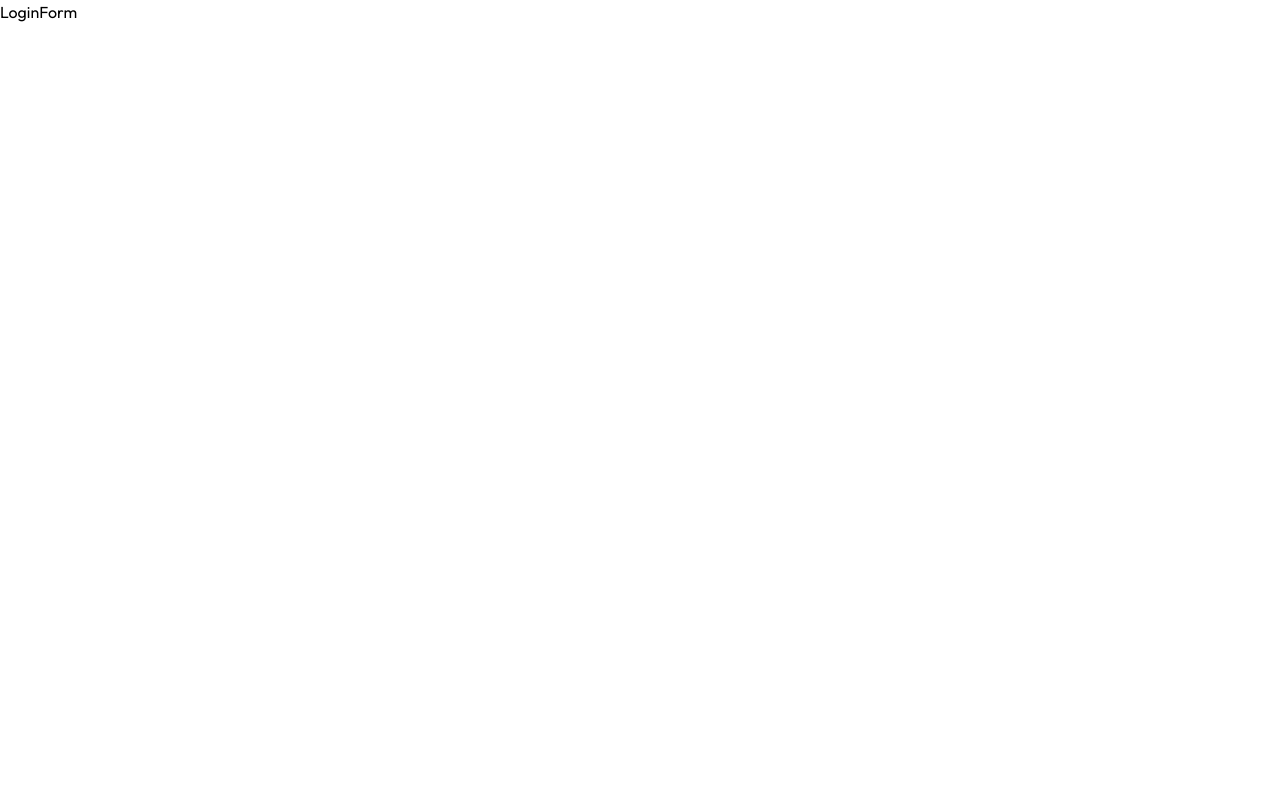
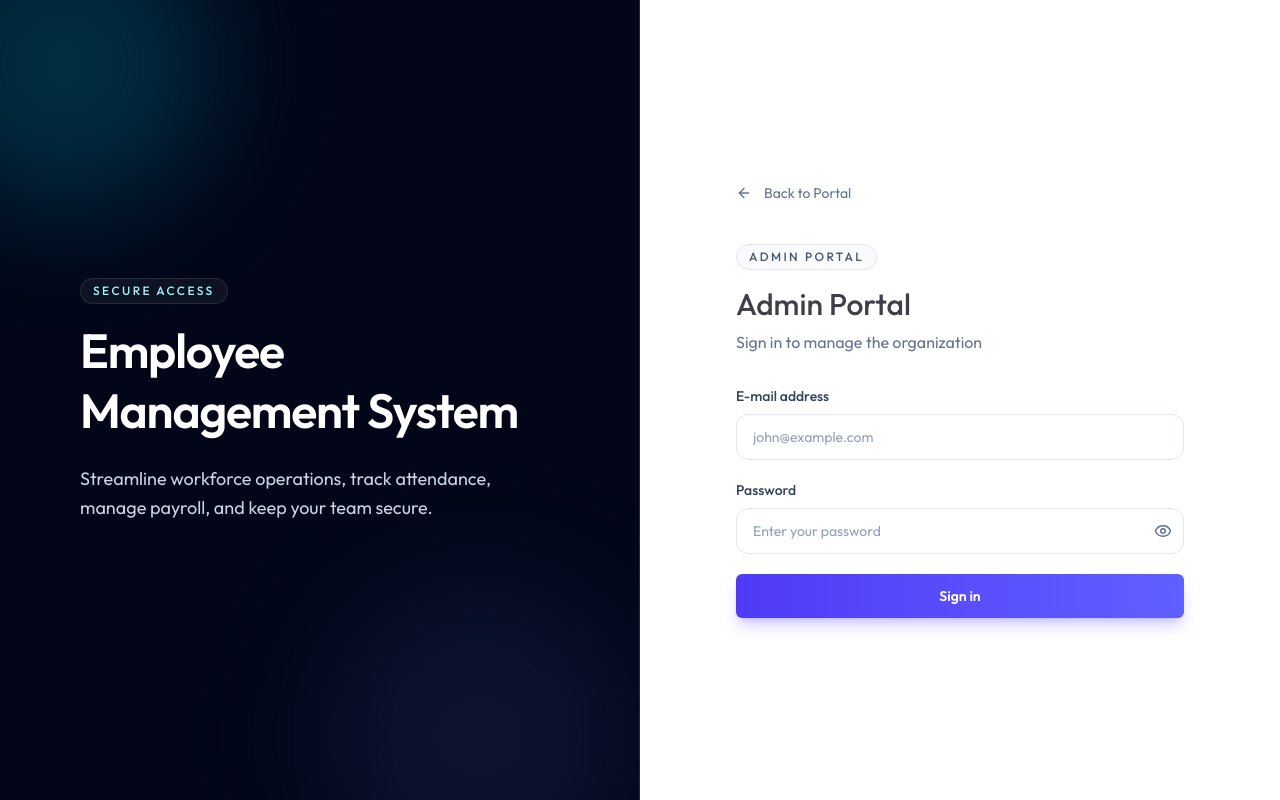
Before and after one commit to MayanthaS/Employee-Management-Systems, a React (Vite) app in the folder client/: page /login/admin in a window 1280 px wide. Built offline with nearby package versions, Linux system fonts and the light colour scheme.

Commit message:
Loging form UI cOMPLETE

```diff
--- a/client/src/components/LoginForm.jsx
+++ b/client/src/components/LoginForm.jsx
@@ -1,7 +1,115 @@
-import React from "react";
+import { useState } from "react";
+import LoginLeftSide from "./LoginLeftSide";
+import { Link } from "react-router-dom";
+import { ArrowLeftIcon, EyeIcon, EyeOffIcon, Loader2Icon } from "lucide-react";
 
-const LoginForm = () => {
-  return <div>LoginForm</div>;
+const LoginForm = ({ role, title, subtitle }) => {
+  const [email, setEmail] = useState("");
+  const [password, setPassword] = useState("");
+  const [showPassword, setShowPassword] = useState(false);
+  const [error, setError] = useState("");
+  const [loading, setLoading] = useState(false);
+
+  const portalLabel = role === "admin" ? "Admin Portal" : "Employee Portal";
+
+  const handleSubmit = async (e) => {
+    e.preventDefault();
+    setLoading(true);
+    setError("");
+
+    try {
+      // TODO: wire up auth request
+    } finally {
+      setLoading(false);
+    }
+  };
+
+  return (
+    <div className="min-h-screen flex flex-col md:flex-row">
+      <LoginLeftSide />
+
+      <div className="flex-1 flex items-center justify-center p-6 sm:p-12 bg-white">
+        <div className="w-full max-w-md animate-fade-in">
+          <Link
+            to="/login"
+            className="inline-flex items-center gap-3 text-slate-500 hover:text-slate-700 text-sm mb-10 transition-colors"
+          >
+            <ArrowLeftIcon size={16} /> Back to Portal
+          </Link>
+
+          <div className="mb-8">
+            <span className="mb-4 inline-flex items-center rounded-full border border-slate-200 bg-slate-50 px-3 py-1 text-xs font-medium uppercase tracking-[0.2em] text-slate-600">
+              {portalLabel}
+            </span>
+            <h1 className="text-2xl sm:text-3xl font-medium text-zinc-700">
+              {title}
+            </h1>
+            <p className="text-slate-500 text-sm sm:text-base mt-2">
+              {subtitle}
+            </p>
+          </div>
+
+          {error && (
+            <div className="mb-6 p-4 bg-rose-50 border border-rose-300 text-rose-800 text-sm rounded-xl flex items-start gap-3">
+              {error}
+            </div>
+          )}
+
+          <form className="space-y-5" onSubmit={handleSubmit}>
+            <div>
+              <label className="block text-sm font-medium text-slate-700 mb-2">
+                E-mail address
+              </label>
+              <input
+                type="email"
+                value={email}
+                onChange={(e) => setEmail(e.target.value)}
+                required
+                placeholder="john@example.com"
+                className="w-full rounded-xl border border-slate-200 bg-white px-4 py-3 text-slate-900 placeholder:text-slate-400 outline-none transition-colors focus:border-indigo-500 focus:ring-2 focus:ring-indigo-200"
+              />
+            </div>
+
+            <div>
+              <label className="block text-sm font-medium text-slate-700 mb-2">
+                Password
+              </label>
+              <div className="relative">
+                <input
+                  type={showPassword ? "text" : "password"}
+                  value={password}
+                  onChange={(e) => setPassword(e.target.value)}
+                  required
+                  placeholder="Enter your password"
+                  className="w-full rounded-xl border border-slate-200 bg-white px-4 py-3 pr-11 text-slate-900 placeholder:text-slate-400 outline-none transition-colors focus:border-indigo-500 focus:ring-2 focus:ring-indigo-200"
+                />
+                <button
+                  type="button"
+                  className="absolute right-3 top-1/2 -translate-y-1/2 text-slate-500 transition-colors hover:text-slate-700"
+                  onClick={() => setShowPassword(!showPassword)}
+                >
+                  {showPassword ? (
+                    <EyeOffIcon size={18} />
+                  ) : (
+                    <EyeIcon size={18} />
+                  )}
+                </button>
+              </div>
+            </div>
+
+            <button
+              type="submit"
+              disabled={loading}
+              className="flex w-full items-center justify-center rounded-md bg-linear-to-r from-indigo-600 to-indigo-500 text-white py-3 text-sm font-semibold hover:from-indigo-700 hover:to-indigo-600 disabled:opacity-50 transition-all duration-200 shadow-lg shadow-indigo-600/25 active:scale-[0.98]"
+            >
+              {loading && <Loader2Icon className="mr-2 h-4 w-4 animate-spin" />}
+              Sign in
+            </button>
+          </form>
+        </div>
+      </div>
+    </div>
+  );
 };
 
 export default LoginForm;
--- a/client/src/pages/LogingLanding.jsx
+++ b/client/src/pages/LogingLanding.jsx
@@ -46,6 +46,9 @@
               </Link>
             ))}
           </div>
+          <div className="mt-12 text-center md:text-left text-sm text-slate-600">
+            <p>© {new Date().getFullYear()} SapumalTech. All rights reserved.</p>
+          </div>
         </div>
       </div>
     </div>
```
